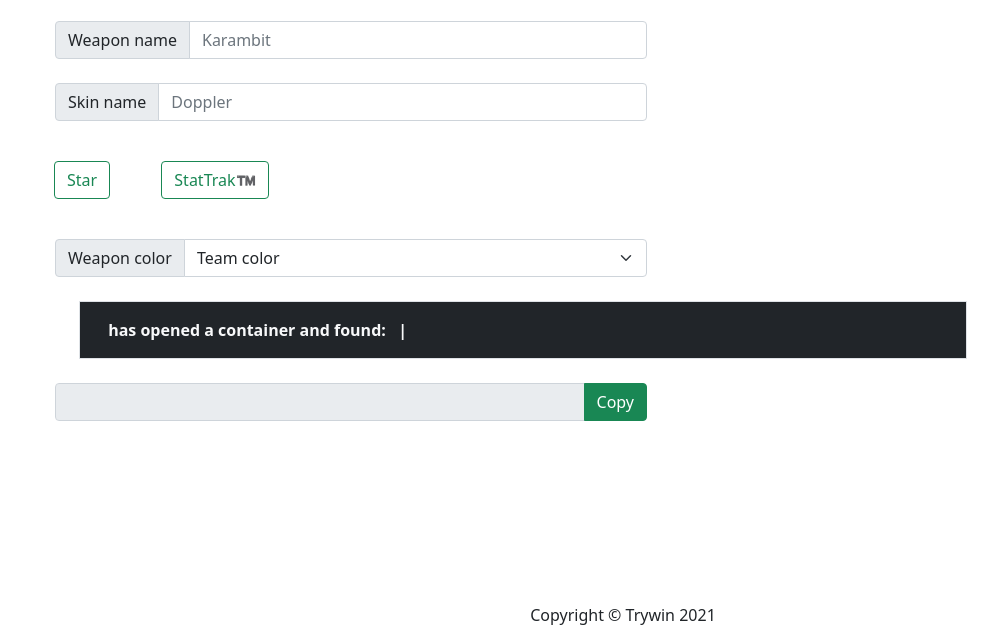
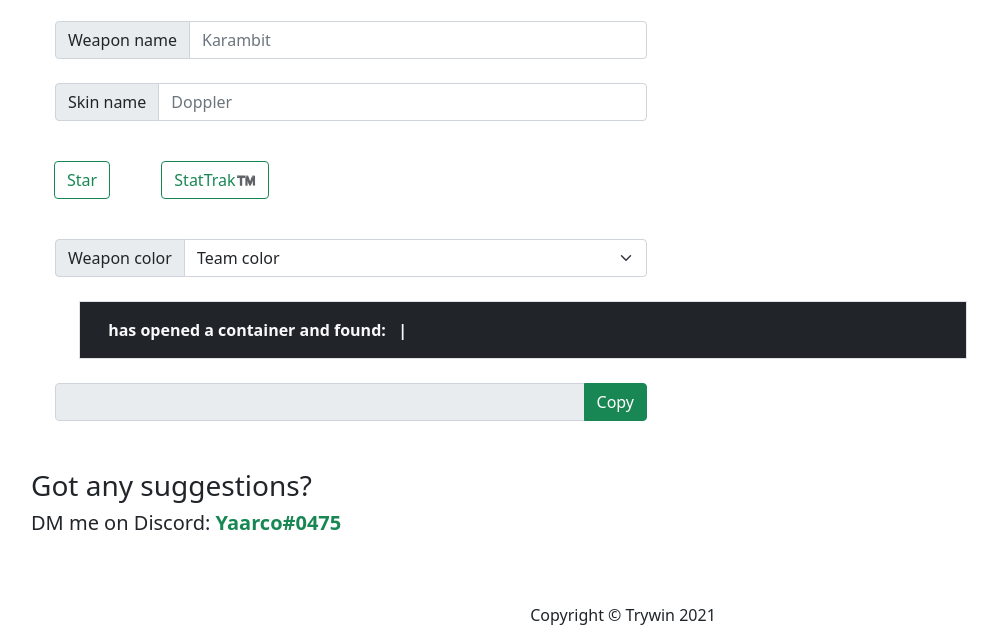
Before and after one commit to trywin0/CSGOUnboxCommand, a plain HTML site: page index.html in a window 1280 px wide. Shown: the part 161-800 px from the top of the page, without its empty margins (17-1015 px from the left). Drawn offline with nearby package versions, Linux system fonts and the light colour scheme.

Commit message:
Update index.html

```diff
--- a/index.html
+++ b/index.html
@@ -70,6 +70,8 @@
         <input readonly type="text" id="output" class="form-control"  aria-describedby="button-addon2">
         <button class="btn btn-success text-white copybtn" type="button" id="button-addon2">Copy</button>
     </div>
+    <h3 class="mt-5">Got any suggestions?</h3>
+    <h5 class="fw-normal">DM me on Discord: <b class="fw-bold text-success">Yaarco#0475</b></h5>
     <footer class="position-absolute bottom-0 start-50 translate-middle">Copyright &copy; Trywin 2021</footer>
 </body>
 <script src="script.js"></script>
```
